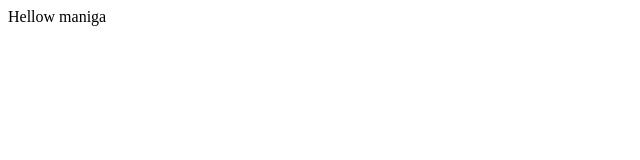
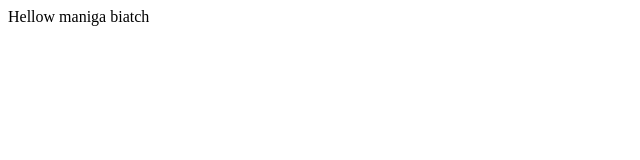
Before and after one commit to iliazagorodniy/auth-form, a plain HTML site: page index.html in a window 1280 px wide. Shown: the full height of the page, 0-640 px from the left. Drawn offline with Linux system fonts and the light colour scheme.

Commit message:
changed index test
hello maniga biatch

```diff
--- a/index.html
+++ b/index.html
@@ -7,7 +7,7 @@
 </head>
 <body>
 <div id="root">
-    Hellow maniga
+    Hellow maniga biatch
 </div>
 </body>
 
```
